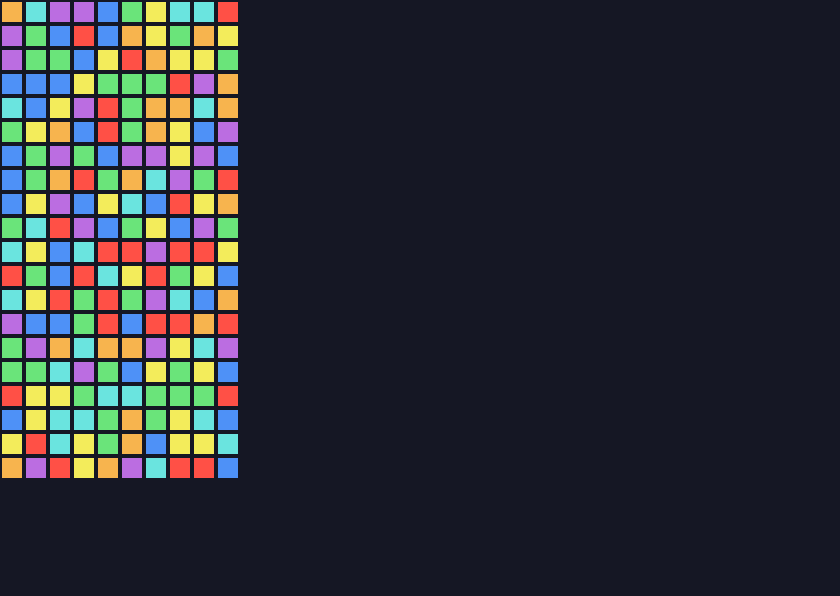
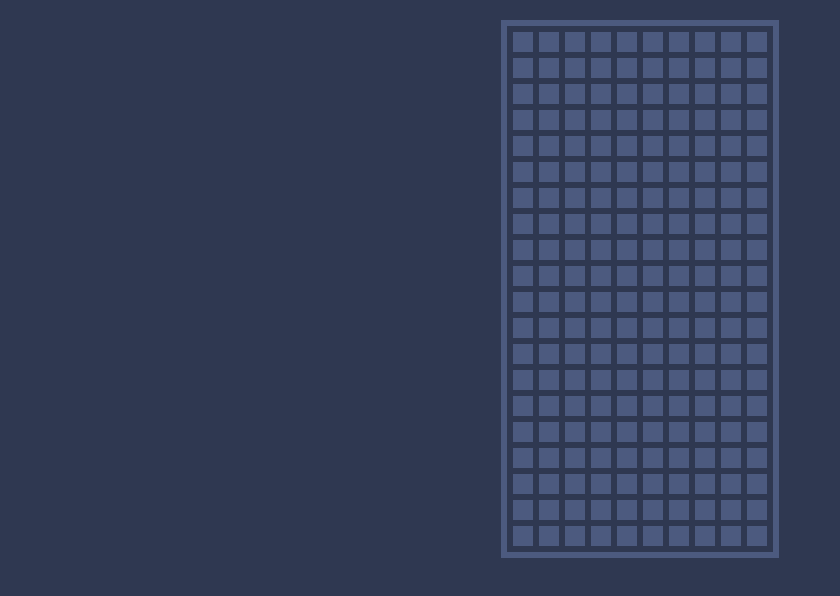
Before and after one commit to elaintran/react-tetris, a React (Create React App) app: page / in a window 1280 px wide. Shown: the top 596 px of the page, without its empty margins (0-840 px from the left). Built offline with nearby package versions, Linux system fonts and the light colour scheme.

Commit message:
managed prop error in block

```diff
--- a/src/components/Block/index.js
+++ b/src/components/Block/index.js
@@ -1,10 +1,18 @@
 import React from "react";
 import "./style.sass";
 
-function Block(props) {
+const checkBlock = block => {
+    if (block === undefined) {
+        return <div className="block"></div>;
+    } else {
+        return <div className={`${block.toLowerCase()}-block block`}></div>;
+    }
+}
+
+const Block = props => {
     return (
-        <div className={`${props.block.toLowerCase()}-block block`}>
-            {props.children}
+        <div>
+            {checkBlock(props.block)}
         </div>
     );
 }
--- a/src/components/Block/style.sass
+++ b/src/components/Block/style.sass
@@ -5,12 +5,14 @@ $blue: #4e91f7
 $orange: #f7b44e
 $green: #6ae47a
 $red: #ff5046
+$grid-color: #4c5a7f
 $block-size: 20px
 
 .block
-    margin: 2px
+    margin: 3px
     height: $block-size
     width: $block-size
+    background-color: $grid-color
 
 .i-block
     background-color: $teal
--- a/src/components/Cell/index.js
+++ b/src/components/Cell/index.js
@@ -12,9 +12,8 @@ const getBlock = () => {
 class Cell extends Component {
     render() {
         return (
-            <div>
-                <Block block={getBlock().block} />
-            </div>
+            // <Block block={getBlock().block} />
+            <Block />
         );
     }
 }
--- /dev/null
+++ b/src/components/FlexWrapper/index.js
@@ -0,0 +1,12 @@
+import React from "react";
+import "./style.sass";
+
+const FlexWrapper = props => {
+    return (
+        <div className="wrapper">
+            {props.children}
+        </div>
+    );
+}
+
+export default FlexWrapper;
--- /dev/null
+++ b/src/components/FlexWrapper/style.sass
@@ -0,0 +1,5 @@
+.wrapper
+    display: flex
+    justify-content: center
+    width: 100%
+    padding: 20px 0
--- a/src/components/Stage/index.js
+++ b/src/components/Stage/index.js
@@ -21,7 +21,6 @@ class Stage extends Component {
                     row.map((cell, x) =>
                         <Cell key={x} type={cell[0]} />
                 ))}
-                {console.log(this.createStage().length)}
             </div>
         );
     }
--- a/src/components/Stage/style.sass
+++ b/src/components/Stage/style.sass
@@ -1,7 +1,9 @@
+$stage-border: 6px solid #4c5a7f
+
 .stage
     display: flex
     flex-wrap: wrap
     align-items: flex-start
-    max-width: 250px
-    // height: 20px
-    // width: calc(25vw / 10);
+    max-width: 260px
+    padding: 3px
+    border: $stage-border
--- a/src/components/Tetris/index.js
+++ b/src/components/Tetris/index.js
@@ -1,11 +1,12 @@
 import React from "react";
 import Stage from "../Stage";
+import FlexWrapper from "../FlexWrapper";
 
 const Tetris = () => {
     return (
-        <div>
+        <FlexWrapper>
             <Stage />
-        </div>
+        </FlexWrapper>
     );
 }
 
--- a/src/styles/index.sass
+++ b/src/styles/index.sass
@@ -1,2 +1,4 @@
+$background: #2f3851
+
 body
-    background-color:#151724
+    background-color: $background
```
